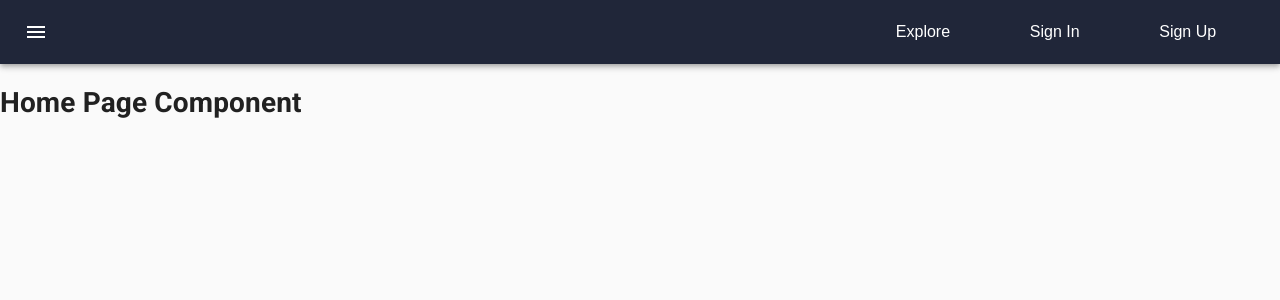
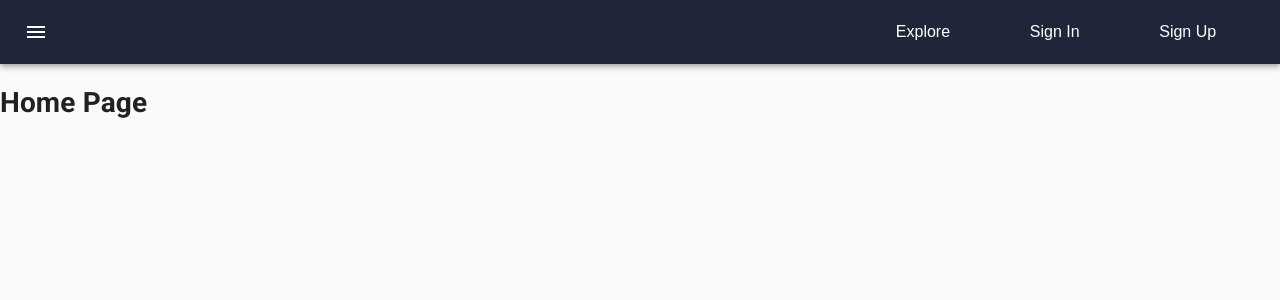
Before and after one commit to SparkDevTeams/Web_Dev_Frontend_S2020, a React (Create React App) app: page / in a window 1280 px wide. Shown: the top 300 px of the page. Built offline with nearby package versions, Linux system fonts and the light colour scheme.

Commit message:
fixed issue with state not rehydrating due to way to stringifying into sessionStorage

```diff
--- a/src/hooks/useAuth/authProvider.js
+++ b/src/hooks/useAuth/authProvider.js
@@ -26,7 +26,7 @@ const AuthProvider = ({ children }) => {
     setContextValue(prevContext => {
       sessionStorage.setItem(
         "authState",
-        JSON.stringify({ ...prevContext, state })
+        JSON.stringify({ ...prevContext, ...state })
       );
       return { ...prevContext, state };
     });
--- a/src/pages/Home.jsx
+++ b/src/pages/Home.jsx
@@ -1,24 +1,16 @@
-import React, {useEffect} from "react";
+import React, { useEffect } from "react";
+import { useAuth } from "../hooks";
 
-// const Home = props => {
+const Home = props => {
+  const { user, loggedIn } = useAuth();
 
-
-//     return (
-//         <h1>Home Page Component</h1>
-//     )
-// }
-
-class Home extends React.Component {
-
-    componentDidMount(){
-        console.log('home component logged')
-    }
-
-    render(){
-        return (
-            <h1>Home Page Component</h1>
-        )
-    }
+  console.log(user, loggedIn);
+  return (
+    <div>
+      <h1>Home Page</h1>
+      {loggedIn ? <h2>{`Hi ${user.name}!`}</h2> : null}
+    </div>
+  );
 };
 
 export default Home;
```
